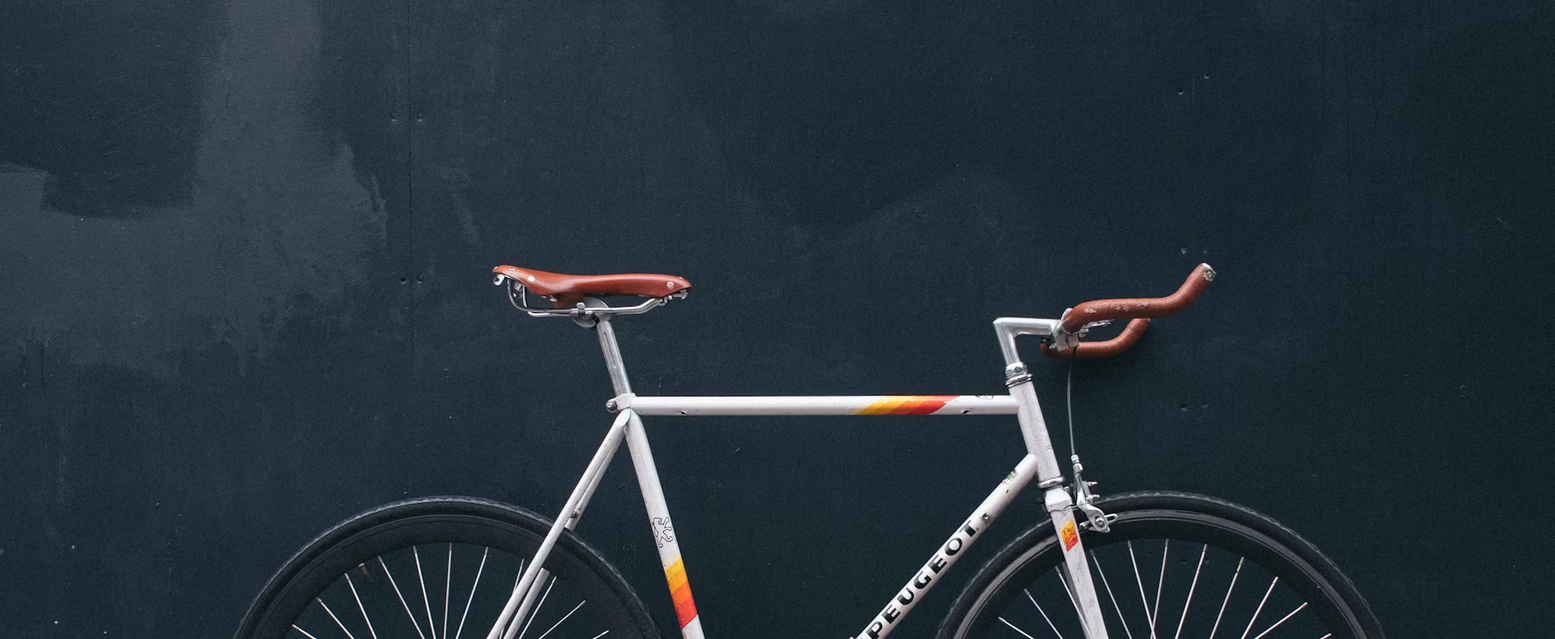
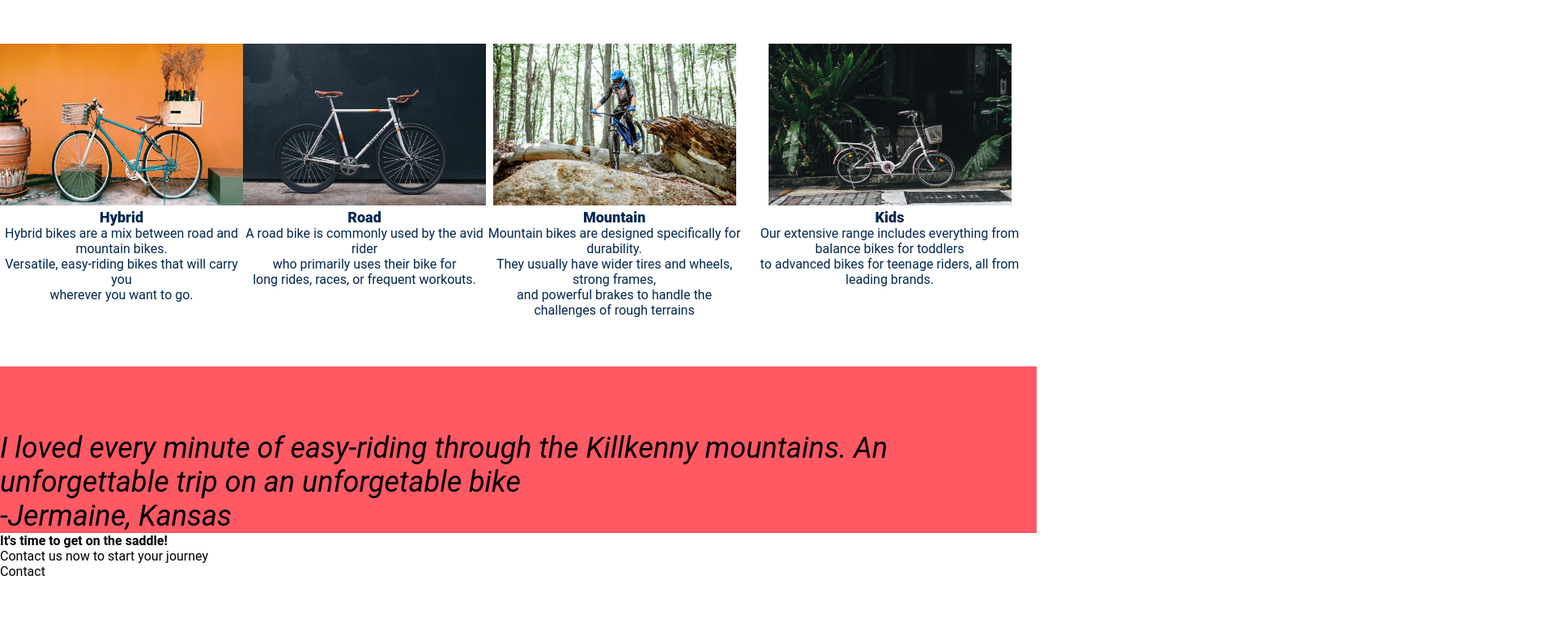
Before and after one commit to hillister/landing-page, a plain HTML site: page index.html in a window 1280 px wide. Shown: the part 600-1390 px from the top of the page at 81% size, 1920 px wide, since content can reach past the window. After the commit the page ends 1316 px from the top, so only its background shows below. Drawn offline with Linux system fonts and the light colour scheme.

Commit message:
added new images, added css to our bike section, started on the quote/review section

```diff
--- a/index.html
+++ b/index.html
@@ -30,28 +30,29 @@
 
     <div class="second-part">
         <h1>Our Bikes:</h1>
+        <div class="bike-types">
             <div class="hybrid">
-            <img src="images/hybrid.avif">
+                <img src="images/basket.avif">
                 <h5>Hybrid</h5>
-            <p>Hybrid bikes are a mix between road and mountain bikes. Versatile, easy-riding bikes that will carry you wherever you want to go.</p>
+                <p>Hybrid bikes are a mix between road and mountain bikes. <br />Versatile, easy-riding bikes that will carry you <br />wherever you want to go.</p>
             </div>
             <div class="road">
-            <img src="images/roadbike.avif">
+                <img src="images/hybrid.avif">
                 <h5>Road</h5>
-            <p>A road bike is commonly used by the avid rider who primarily uses their bike for long rides, races, or frequent workouts.</p>
+                <p>A road bike is commonly used by the avid rider<br /> who primarily uses their bike for<br /> long rides, races, or frequent workouts.</p>
             </div>
             <div class="mountain">
-            <img src="images/mountainbike.avif">
+                <img src="images/mount.avif">
                 <h5>Mountain</h5>
-            <p>Mountain bikes are designed specifically for durability. They usually have wider tires and wheels, strong frames, and powerful brakes to handle the challenges of rough terrains</p>
+                <p>Mountain bikes are designed specifically for durability.<br /> They usually have wider tires and wheels, strong frames, <br />and powerful brakes to handle the challenges of rough terrains</p>
             </div>
             <div class="kids">
-            <img src="images/kids.avif">
+                <img src="images/child.avif">
                 <h5>Kids</h5>
-            <p>Our extensive range includes everything from balance bikes for toddlers to advanced bikes for teenage riders, all from leading brands.</p>
+                <p>Our extensive range includes everything from balance bikes for toddlers <br />to advanced bikes for teenage riders, all from leading brands.</p>
             </div>
         </div>
-
+    </div>
 
     <div class="third-part">
         <p>I loved every minute of easy-riding through the Killkenny mountains. An unforgettable trip on an unforgetable bike</p>
--- a/style.css
+++ b/style.css
@@ -1,7 +1,5 @@
 * {
     font-family: 'Roboto';
-    background-color: #012750;
-    color: #ffff;
     padding: 0;
     margin: 0;
 }
@@ -20,16 +18,19 @@ header {
     justify-content: flex-end;
     align-items: center;
     padding: 20px 250px;
-
+    background-color: #012750;
+    color: #ffff;
 }
 
 .logo {
     margin-right: auto;
     text-decoration: underline;
+    font-size: 24px;
 }
 
 header a {
     text-decoration: none;
+    color: #ffff;
 }
 
 header a:hover {
@@ -37,12 +38,13 @@ header a:hover {
 }
 
 /*first part*/
-
 .first-part {
     display: flex;
     justify-content: flex-end;
     align-items: center;
     padding: 40px 240px;
+    background-color: #012750;
+    color: #ffff;
 }
 
 .first-part img {
@@ -74,6 +76,7 @@ li {
 }
 
 button {
+    color: #ffff;
     background-color: #35A7ff;
     font-size: 18px;
     border:none;
@@ -88,3 +91,47 @@ button:hover {
     background-color: #adcfe9;
     cursor: pointer;
 }
+
+/*second part*/
+.bike-types img {
+    width: 300px;
+    height: 200px;
+}
+
+.bike-types{
+    padding-top: 70px;
+    display: flex;
+    justify-content: space-around;
+
+}
+
+.second-part {
+    padding-top: 60px;
+    padding-bottom: 60px;
+    text-align: center;
+    color: #012750;
+}
+
+.second-part h1 {
+    font-size: 36px;
+    font-weight: 900;
+}
+
+.second-part h5 {
+    font-size: 18px;
+    font-weight: 800;
+}
+
+
+/* third*/
+.third-part {
+    padding-top: 80px;
+    background-color: #ff5964;
+    display: flex;
+    flex-direction: column;
+}
+
+.third-part p {
+    font-size: 36px;
+    font-style: italic;
+}
```
Also changed, not shown: images/basket.avif (added), images/bikes1.avif (deleted), images/child.avif (added), images/kids.avif (deleted), images/mount.avif (added), images/mountainbike.avif (deleted), images/roadbike.avif (deleted). Lines whose indentation alone changed are shown as unchanged.
